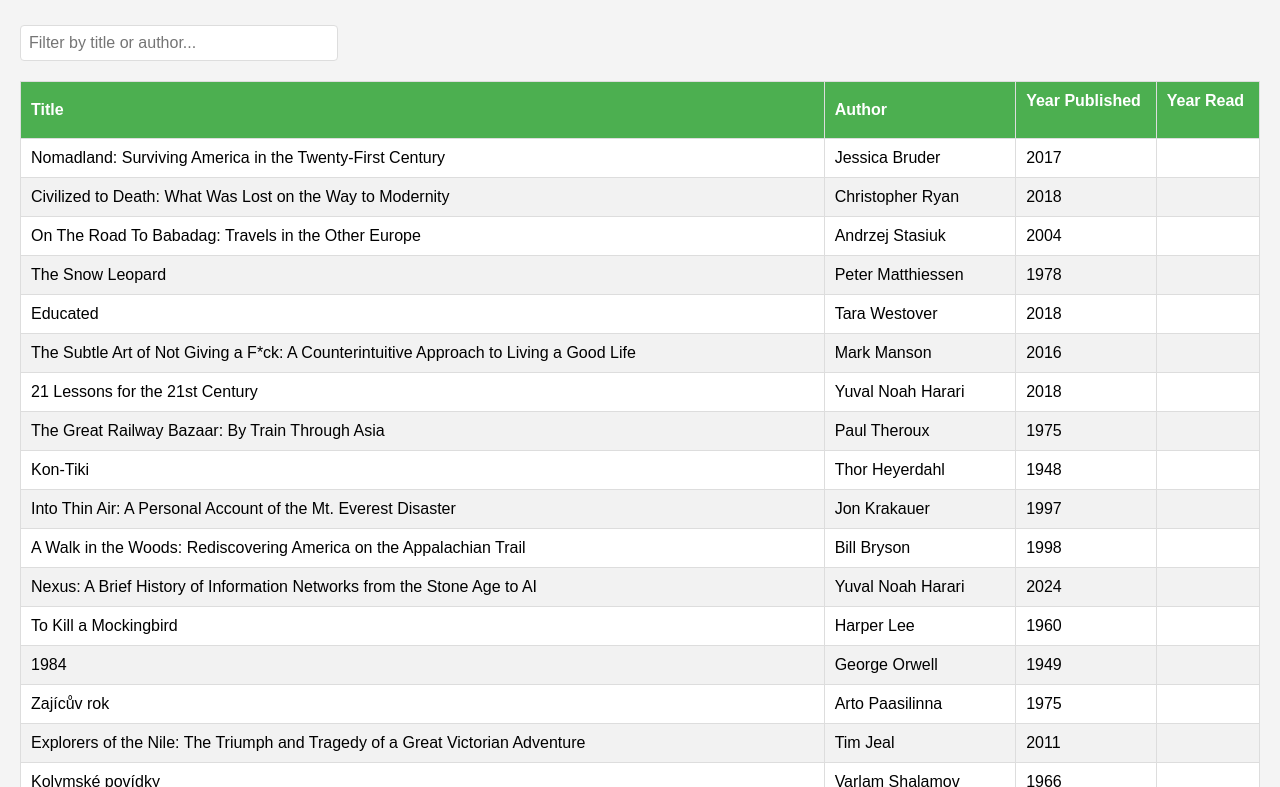
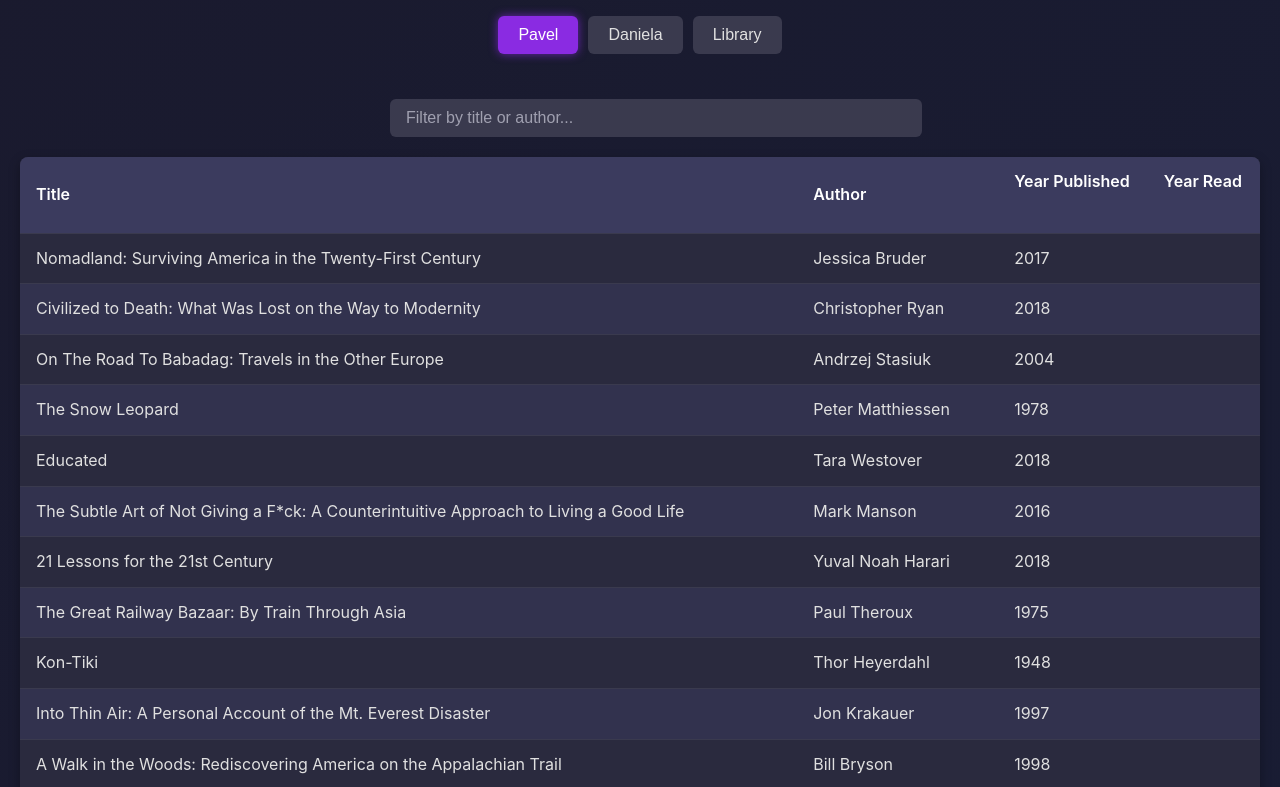
Before and after one commit to shuflovic/books, a plain HTML site: page index.html in a window 1280 px wide. Shown: the part 119-906 px from the top of the page. Drawn offline with nearby package versions, Linux system fonts and the light colour scheme.

Commit message:
Update style.css

```diff
--- a/style.css
+++ b/style.css
@@ -1,99 +1,157 @@
-/* Basic styling for the page */
+/* Modernized styling for the Books Overview web app */
 body {
-    font-family: Arial, sans-serif;
-    margin: 20px;
-    background-color: #f4f4f4;
+    font-family: 'Inter', -apple-system, BlinkMacSystemFont, sans-serif;
+    margin: 0;
+    padding: 20px;
+    background: linear-gradient(135deg, #1a1a2e 0%, #16213e 100%);
+    color: #e0e0e0;
+    line-height: 1.6;
 }
 
 h1 {
     text-align: center;
-    color: #333;
+    color: #ffffff;
+    font-size: 2.5rem;
+    font-weight: 700;
+    margin-bottom: 1.5rem;
+    text-shadow: 0 2px 4px rgba(0, 0, 0, 0.3);
 }
 
 table {
     width: 100%;
-    border-collapse: collapse;
+    border-collapse: separate;
+    border-spacing: 0;
     margin-top: 20px;
-    background-color: white;
+    background: #2a2a3e;
+    border-radius: 8px;
+    overflow: hidden;
+    box-shadow: 0 4px 12px rgba(0, 0, 0, 0.3);
 }
 
 th, td {
-    padding: 10px;
-    border: 1px solid #ddd;
+    padding: 12px 16px;
     text-align: left;
+    border-bottom: 1px solid #3a3a4e;
 }
 
 th {
-    background-color: #4CAF50;
-    color: white;
-    cursor: pointer; /* Indicate clickable headers */
+    background: #3b3b5e;
+    color: #ffffff;
+    font-weight: 600;
+    cursor: pointer;
+    transition: background 0.3s ease;
+}
+
+th:hover {
+    background: #4a4a7e;
+}
+
+tr {
+    transition: background 0.2s ease;
 }
 
 tr:nth-child(even) {
-    background-color: #f2f2f2;
+    background: #32324e;
 }
 
 tr:hover {
-    background-color: #ddd;
+    background: #4a4a7e;
 }
 
-/* Style for sortable headers */
+/* Sortable header arrows */
 .sortable::after {
     content: '';
     display: inline-block;
     width: 0;
     height: 0;
-    margin-left: 5px;
+    margin-left: 8px;
     vertical-align: middle;
 }
 
-/* Ascending sort arrow */
 .sorted-asc::after {
     content: '↑';
 }
 
-/* Descending sort arrow */
 .sorted-desc::after {
     content: '↓';
 }
 
 /* Filter input styling */
 .filter-container {
-    margin-bottom: 20px;
+    max-width: 500px;
+    margin: 0 auto 20px;
 }
 
 #filterInput {
-    padding: 8px;
-    width: 300px;
-    max-width: 100%;
-    border: 1px solid #ddd;
-    border-radius: 4px;
-    font-size: 16px;
+    width: 100%;
+    padding: 10px 16px;
+    border: none;
+    border-radius: 6px;
+    background: #3a3a4e;
+    color: #e0e0e0;
+    font-size: 1rem;
+    transition: background 0.3s ease, box-shadow 0.3s ease;
+}
+
+#filterInput::placeholder {
+    color: #a0a0b0;
+}
+
+#filterInput:focus {
+    outline: none;
+    background: #4a4a7e;
+    box-shadow: 0 0 8px rgba(138, 43, 226, 0.5);
 }
 
 /* Button container styling */
 .button-container {
-    text-align: center;
-    margin-bottom: 10px;
+    display: flex;
+    justify-content: center;
+    gap: 10px;
+    margin-bottom: 20px;
 }
 
 /* Library button styling */
 .library-btn {
-    padding: 8px 16px;
-    margin: 0 5px;
-    border: 1px solid #ddd;
-    border-radius: 4px;
-    background-color: #f9f9f9;
+    padding: 10px 20px;
+    border: none;
+    border-radius: 6px;
+    background: #3a3a4e;
+    color: #e0e0e0;
+    font-size: 1rem;
+    font-weight: 500;
     cursor: pointer;
-    font-size: 16px;
+    transition: background 0.3s ease, transform 0.2s ease;
 }
 
 .library-btn:hover {
-    background-color: #e0e0e0;
+    background: #8a2be2;
+    transform: translateY(-2px);
 }
 
 .library-btn.active {
-    background-color: #4CAF50;
-    color: white;
-    border-color: #4CAF50;
+    background: #8a2be2;
+    color: #ffffff;
+    box-shadow: 0 0 10px rgba(138, 43, 226, 0.7);
 }
+
+/* Responsive design */
+@media (max-width: 768px) {
+    h1 {
+        font-size: 2rem;
+    }
+
+    th, td {
+        padding: 8px 12px;
+        font-size: 0.9rem;
+    }
+
+    .library-btn {
+        padding: 8px 16px;
+        font-size: 0.9rem;
+    }
+
+    #filterInput {
+        font-size: 0.9rem;
+    }
+}
```
